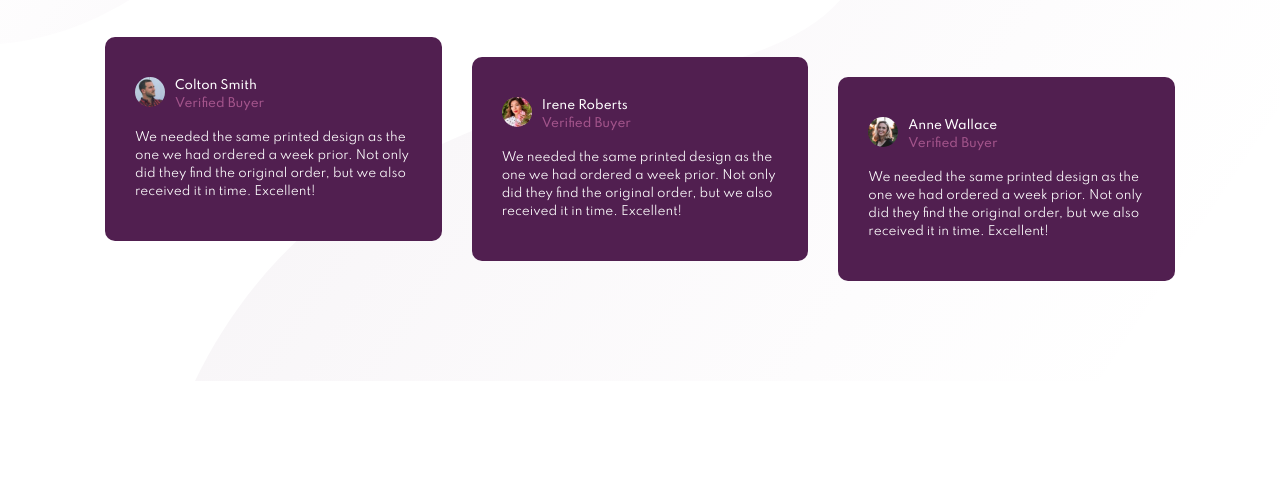
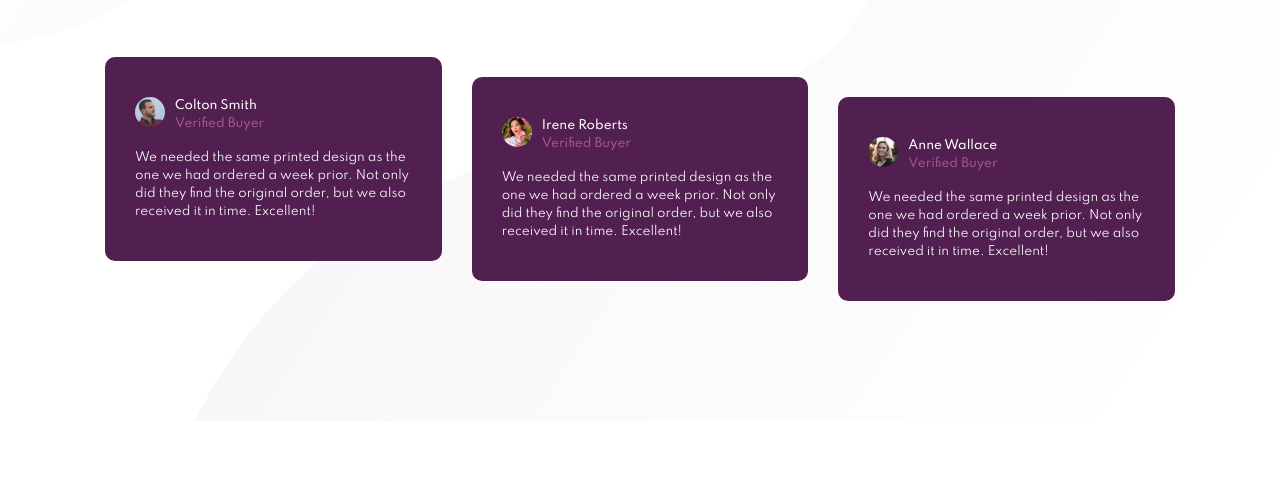
Before and after one commit to SteveTj88/FEMentorProjects, a plain HTML site: page social-proof-section-master/index.html in a window 1280 px wide. Shown: the part 318-800 px from the top of the page. Drawn offline with Linux system fonts and the light colour scheme.

Commit message:
add padding-top to section

```diff
--- a/social-proof-section-master/main.css
+++ b/social-proof-section-master/main.css
@@ -95,7 +95,7 @@ body::after {
 }
 
 section {
-	padding: 100px 0;
+	padding: 120px 0;
 }
 
 .container {
```
